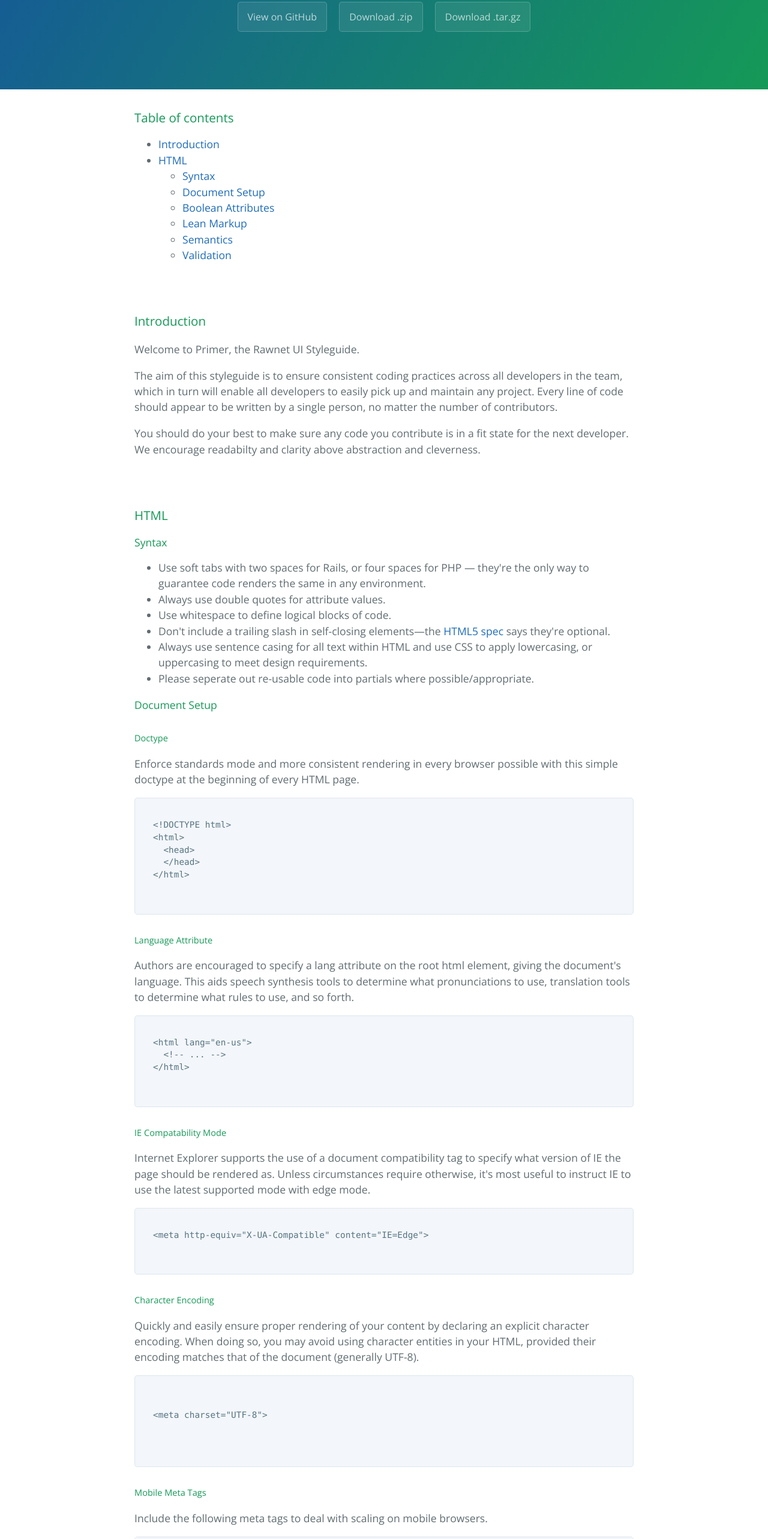
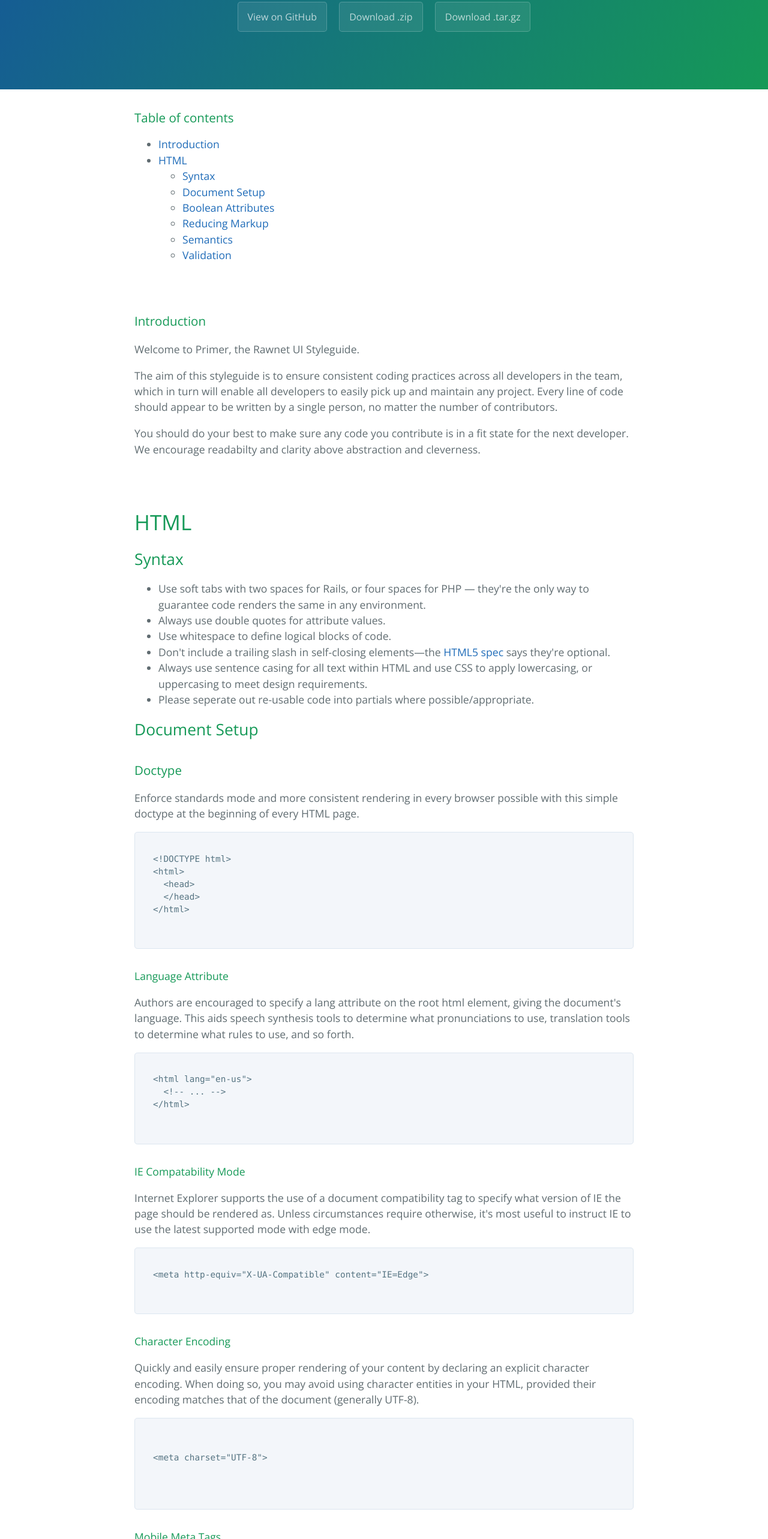
Before and after one commit to dahliacreative/piper, a plain HTML site: page index.html in a window 1280 px wide. Shown: the part 234-2800 px from the top of the page at 60% size. Drawn offline with nearby package versions, Linux system fonts and the light colour scheme.

Commit message:
Update index.html

```diff
--- a/index.html
+++ b/index.html
@@ -29,7 +29,7 @@
               <li><a href="#html-syntax">Syntax</a></li>
               <li><a href="#html-setup">Document Setup</a></li>
               <li><a href="#html-boolean">Boolean Attributes</a></li>
-              <li><a href="#html-markup">Lean Markup</a></li>
+              <li><a href="#html-markup">Reducing Markup</a></li>
               <li><a href="#html-semantics">Semantics</a></li>
               <li><a href="#html-validation">Validation</a></li>
             </ul>
@@ -49,10 +49,10 @@
 
     <section id="html">
       <div class="main-content">
-        <h3>HTML</h3>
+        <h1>HTML</h1>
 
         <div id="html-syntax" class="sub-content">
-          <h4>Syntax</h4>
+          <h2>Syntax</h2>
           <ul>
             <li>Use soft tabs with two spaces for Rails, or four spaces for PHP — they're the only way to guarantee code renders the same in any environment.</li>
             <li>Always use double quotes for attribute values.</li>
@@ -64,8 +64,8 @@
         </div>
 
         <div id="html-setup" class="sub-content">
-          <h4>Document Setup</h4>
-          <h5>Doctype</h5>
+          <h2>Document Setup</h2>
+          <h3>Doctype</h3>
           <p>Enforce standards mode and more consistent rendering in every browser possible with this simple doctype at the beginning of every HTML page.</p>
           <pre>
             <code>
@@ -76,7 +76,7 @@
   &lt;/html&gt;
             </code>
           </pre>
-          <h5>Language Attribute</h5>
+          <h4>Language Attribute</h4>
           <p>Authors are encouraged to specify a lang attribute on the root html element, giving the document's language. This aids speech synthesis tools to determine what pronunciations to use, translation tools to determine what rules to use, and so forth.</p>
           <pre>
             <code>
@@ -85,14 +85,14 @@
   &lt;/html&gt;
             </code>
           </pre>
-          <h5>IE Compatability Mode</h5>
+          <h4>IE Compatability Mode</h4>
           <p>Internet Explorer supports the use of a document compatibility <meta> tag to specify what version of IE the page should be rendered as. Unless circumstances require otherwise, it's most useful to instruct IE to use the latest supported mode with edge mode.</p>
           <pre>
             <code>
   &lt;meta http-equiv="X-UA-Compatible" content="IE=Edge"&gt;
             </code>
           </pre>
-          <h5>Character Encoding</h5>
+          <h4>Character Encoding</h4>
           <p>Quickly and easily ensure proper rendering of your content by declaring an explicit character encoding. When doing so, you may avoid using character entities in your HTML, provided their encoding matches that of the document (generally UTF-8).</p>
           <pre>
             <code>
@@ -101,7 +101,7 @@
               </head>
             </code>
           </pre>
-          <h5>Mobile Meta Tags</h5>
+          <h4>Mobile Meta Tags</h4>
           <p>Include the following meta tags to deal with scaling on mobile browsers.</p>
           <pre>
             <code>
@@ -111,7 +111,7 @@
         </div>
 
         <div id="html-boolean" class="sub-content">
-          <h4>Boolean Attributes</h4>
+          <h3>Boolean Attributes</h3>
           <p>Do not add a value to boolean attributes. The presence of a boolean attribute on an element represents the true value, and the absence of the attribute represents the false value.</p>
           <pre>
             <code>
@@ -122,7 +122,7 @@
         </div>
 
         <div id="html-markup" class="sub-content">
-          <h4>Reducing Markup</h4>
+          <h3>Reducing Markup</h3>
           <p>Whenever possible, avoid superfluous parent elements when writing HTML. Many times this requires iteration and refactoring, but produces less HTML. Take the following example:</p>
           <pre>
             <code>
@@ -138,12 +138,12 @@
         </div>
 
         <div id="html-semantics" class="sub-content">
-          <h4>Semantic Markup</h4>
+          <h3>Semantics</h3>
           <p>Markup should be as semantic as possible and presentational markup should be avoided however it is understood that to make something look awesome, this is sometimes unavoidable. Be aware of the document outline produced by your markup, and ensure it makes sense.</p>
         </div>
 
         <div id="html-validation" class="sub-content">
-          <h4>Validation</h4>
+          <h3>Validation</h3>
           <p>Code should always be tested against the W3C, to ensure the markup is well formed, however it is understood that 100% valid code is not always possible.</p>
         </div>
 
```
